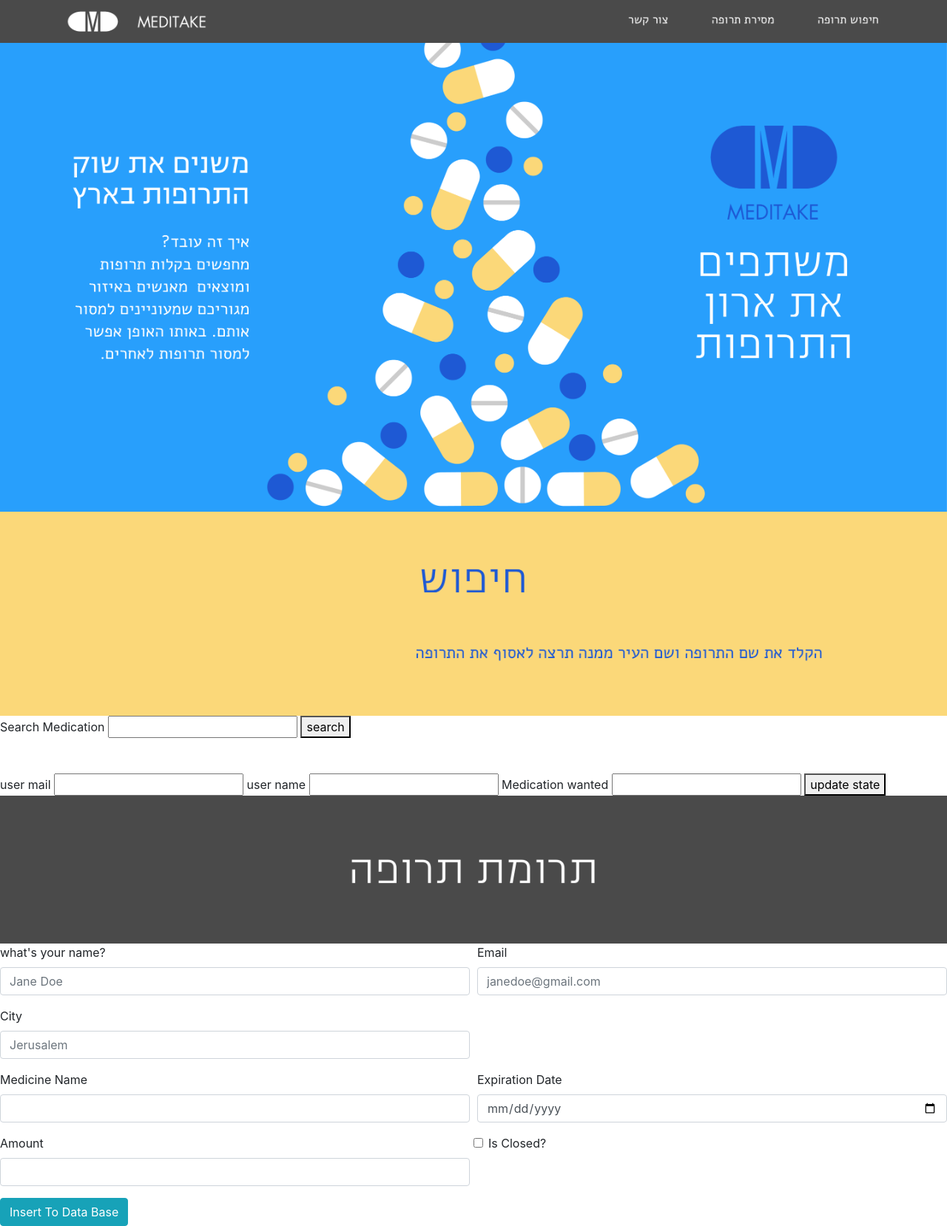
After one commit to avisagal/nettas-project, a Flask app: template templates/final_website.html in a window 1280 px wide. The commit adds this page. Shown: the whole page at 74% size. Run offline with Flask 2, Linux system fonts and the light colour scheme; the template is opened without the code that fills it, so the values that code supplies are empty; some libraries are stand-ins or nearby versions.

Commit message:
final website

```diff
--- /dev/null
+++ b/templates/final_website.html
@@ -0,0 +1,123 @@
+<!DOCTYPE html>
+<html lang="en">
+<head>
+	<link rel="stylesheet" href="https://stackpath.bootstrapcdn.com/bootstrap/4.1.0/css/bootstrap.min.css" integrity="sha384-9gVQ4dYFwwWSjIDZnLEWnxCjeSWFphJiwGPXr1jddIhOegiu1FwO5qRGvFXOdJZ4" crossorigin="anonymous">
+	<script src="https://code.jquery.com/jquery-3.3.1.slim.min.js" integrity="sha384-q8i/X+965DzO0rT7abK41JStQIAqVgRVzpbzo5smXKp4YfRvH+8abtTE1Pi6jizo" crossorigin="anonymous"></script>
+	<script src="https://cdnjs.cloudflare.com/ajax/libs/popper.js/1.14.0/umd/popper.min.js" integrity="sha384-cs/chFZiN24E4KMATLdqdvsezGxaGsi4hLGOzlXwp5UZB1LY//20VyM2taTB4QvJ" crossorigin="anonymous"></script>
+	<script src="https://stackpath.bootstrapcdn.com/bootstrap/4.1.0/js/bootstrap.min.js" integrity="sha384-uefMccjFJAIv6A+rW+L4AHf99KvxDjWSu1z9VI8SKNVmz4sk7buKt/6v9KI65qnm" crossorigin="anonymous"></script>
+</head>
+<body>
+    <div>
+        <img src="baner.png" class="img-fluid" alt = "Responsive image">
+        <img src="p1.png" class="img-fluid" alt = "Responsive image">
+    </div>
+    <div>
+        <!-- <script src="https://code.jquery.com/jquery-3.1.0.min.js" crossorigin="anonymous"></script> -->
+        <img src="p2.png" class="img-fluid" alt = "Responsive image">
+        <hi>Search Medication</hi>
+        <input type="text" id="ti">
+        <button onclick="hi()"> search</button> <br><br><br>
+        <hi>user mail</hi>
+        <input type="text" id="t2">
+        <hi>user name</hi>
+        <input type="text" id="t3">
+        <hi>Medication wanted</hi>
+        <input type="text" id="t4">
+        <button onclick="sendForMail()"> update state</button>
+        <script>
+        const inputTag = document.getElementById('ti');
+                    const inputTag1 = document.getElementById('t2')
+                    const inputTag2 = document.getElementById('t3')
+                    const inputTag3 = document.getElementById('t4')
+            function convertToTable(data){
+                var table = document.createElement("table");
+                table.className = "table table-dark";
+                document.body.appendChild(table);
+                // crateing the header of the file
+                var tr = table.insertRow(0);
+                var col = ["id", "medicine name", "expiration date", "amount", "is closed", "city", "owner name", "picture"]
+                for (var i = 0; i < col.length; i++) {
+                    var th = document.createElement("th");      // TABLE HEADER.
+                    th.innerHTML = col[i];
+                    tr.appendChild(th);
+                }
+
+                for (var i = 0; i < Object.keys(data).length; i++) {
+                    var ir = table.insertRow(i+1);
+                    var varTemp = data[Object.keys(data)[i]];
+                    for (var j = 0; j < col.length; j++) {
+                        var tabCell = ir.insertCell(j);
+                        tabCell.innerHTML = varTemp[col[j]];
+                    }
+                }
+        }
+
+
+        function hi() {
+        fetch(`/check=${inputTag.value}` ).then((response) => {return response.json()
+        }).then(data => {
+            convertToTable(data);
+        })
+
+
+        }
+
+            function sendForMail(){
+                        const inputTag1 = document.getElementById('t2');
+                        const inputTag2 = document.getElementById('t3');
+                        const inputTag3 = document.getElementById('t4');
+                        var mailVal = inputTag1.value;
+                        var nameVal = inputTag2.value;
+                        var medVal = inputTag3.value;
+                        $.post( "/add_waiting", {mail:mailVal, name:nameVal, med:medVal});
+                        inputTag1.innerHTML = "";
+                        inputTag2.innerHTML = "";
+                        inputTag3.innerHTML = "";
+                    }
+
+
+        </script>
+
+    </div>
+    <div>
+            <img src="p3.png" class="img-fluid" alt = "Responsive image">
+            <div>
+                    <div class="form-row">
+                        <div class="form-group col-md-6">
+                            <label for="inputpersonName">what's your name?</label>
+                            <input type="personName" class="form-control" id="inputpersonName" placeholder="Jane Doe">
+                            </div>
+                        <div class="form-group col-md-6">
+                            <label for="inputEmail">Email</label>
+                            <input type="email" class="form-control" id="inputEmail" placeholder="janedoe@gmail.com">
+                        </div>
+                        <div class="form-group col-md-6">
+                                <label for="inputCity">City</label>
+                                <input type="text" class="form-control" id="inputCity" placeholder="Jerusalem">
+                                </div>
+                    </div>
+                    <div class="form-row">
+                            <div class="form-group col-md-6">
+                                <label for="inputMedName">Medicine Name</label>
+                                <input type="text" class="form-control" id="inputMedName" >
+                            </div>
+                            <div class="form-group col-md-6">
+                                <label for="inputExpirationDate">Expiration Date</label>
+                                <input type="date" class="form-control" id="inputExpirationDate">
+                            </div>
+                            <div class="form-group col-md-6">
+                                    <label for="Amount">Amount</label>
+                                    <input type="number" class="form-control" id="Amount">
+                                    </div>
+                            <div class="form-check">
+                                <input class="form-check-input" type="checkbox" id="gridCheck">Is Closed?</label>
+                                <!-- <label class="form-check-label" for="gridCheck">
+                                    is Closed?
+                                </label> -->
+                                </div>
+                            </div>
+                        <button onclick="sendToDB()" type="submit" class="btn btn-info">Insert To Data Base</button>
+                        </div>
+    </div>
+</body>
+</html>
```
Also changed, not shown: templates/insert.html (+0 -22 lines), templates/script.js (+0 -10 lines), templates/baner.png (renamed from baner.png), templates/p1.png (renamed from p1.png), templates/p2.png (renamed from p2.png), templates/p3.png (renamed from p3.png).
